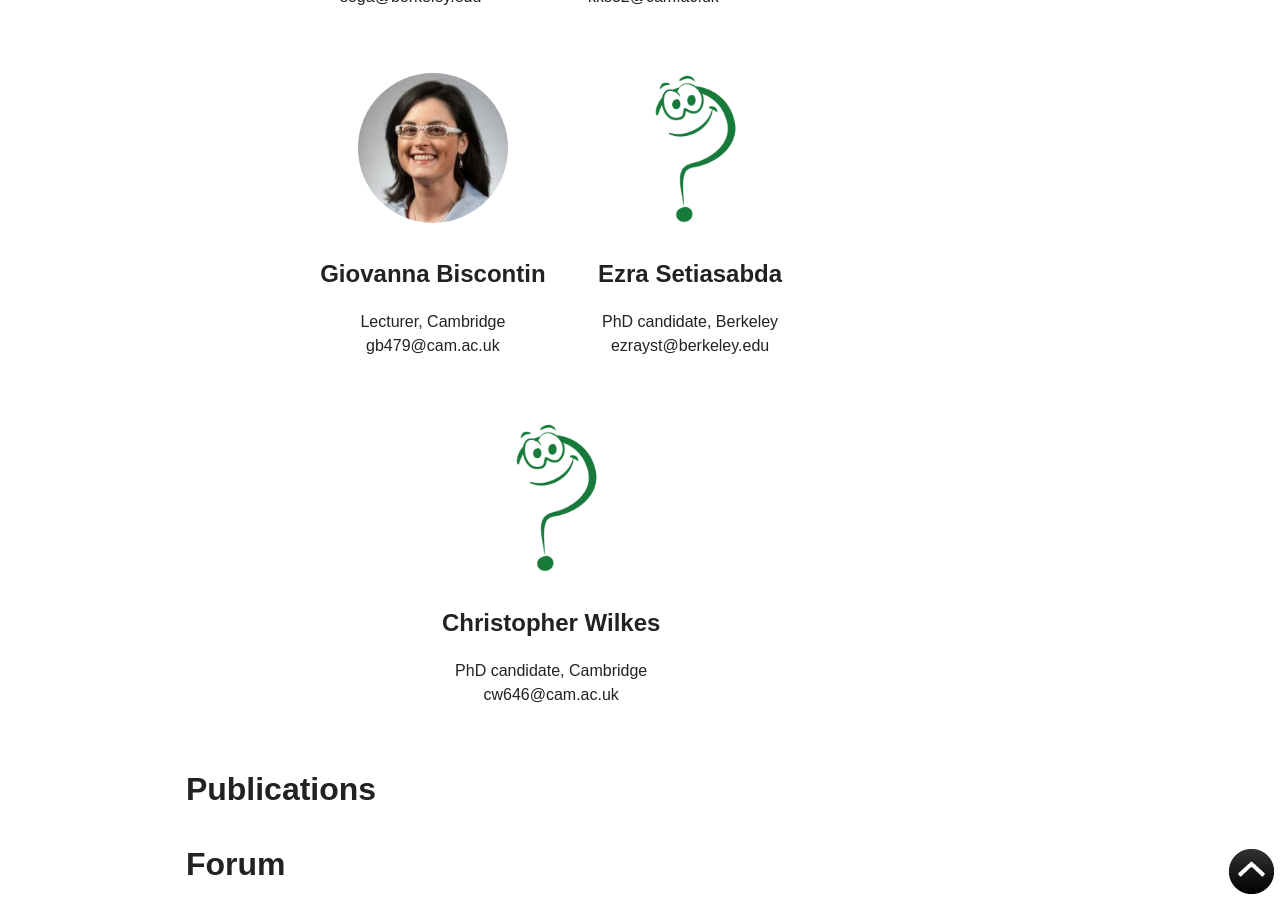
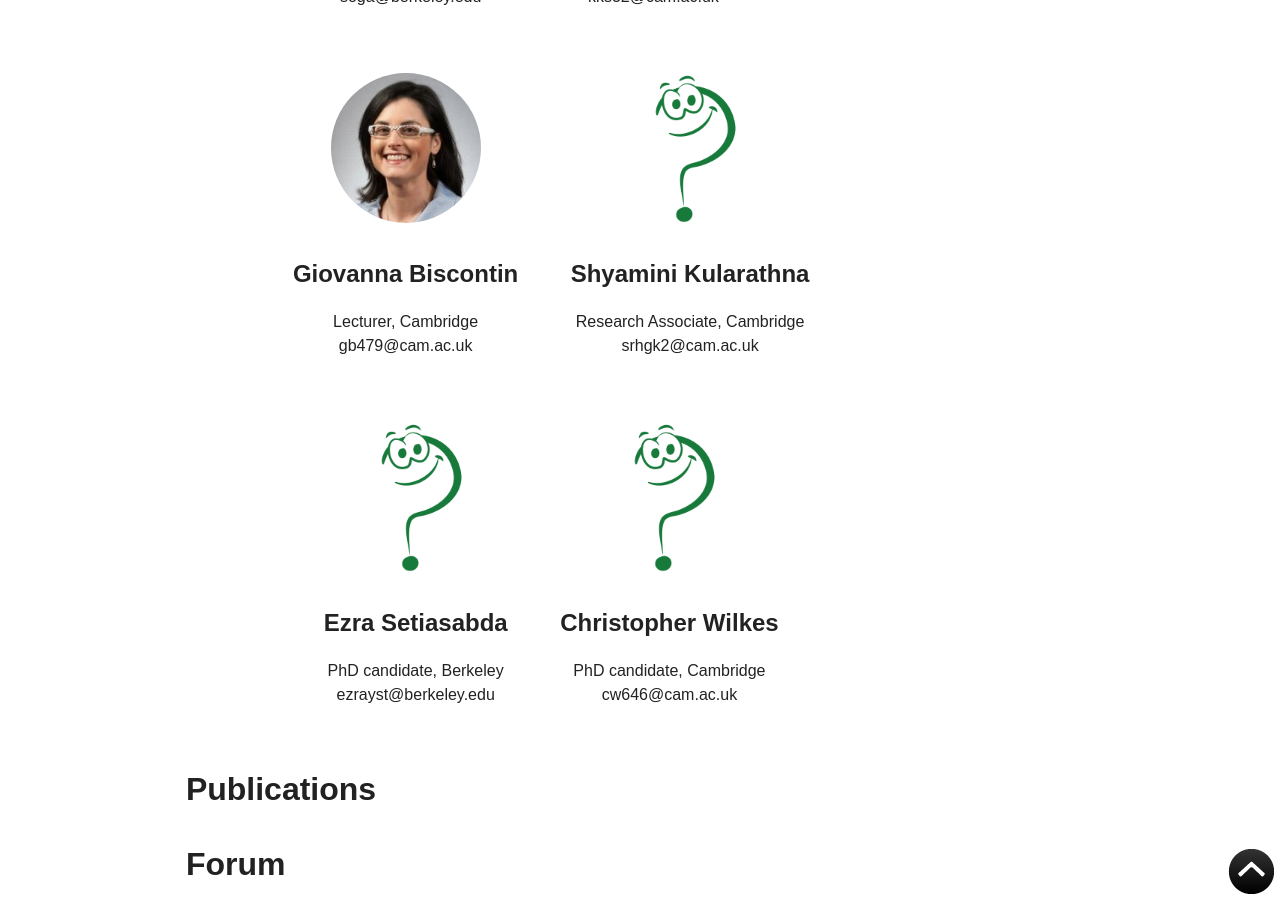
Before and after one commit to cb-geo/cb-geo.github.io, a Jekyll site: the page built from _posts/research_areas/2017-01-05-mpm.md, in a window 1280 px wide and 900 px high, scrolled down 1426 px. Built offline with Jekyll 4.4.1, drawn with Linux system fonts in a browser that asks for light colours; nearby versions of some CDN libraries.

Commit message:
:computer: Edit user details

```diff
--- a/_data/members.yml
+++ b/_data/members.yml
@@ -54,6 +54,15 @@
 
 # Researchers
 
+- name: Shyamini Kularathna
+  role: researcher
+  position: Research Associate
+  uni: Cambridge
+  image: question.png
+  email: srhgk2@cam.ac.uk
+  area:
+    - MPM
+
 - name: Yi Rui
   role: researcher
   position: Research Associate
@@ -90,13 +99,6 @@
   email: mhgardner@berkeley.edu
   area:
     - DEM
-
-- name: Shyamini Kularathna
-  role: student
-  position: PhD candidate
-  uni: Cambridge
-  image: question.png
-  email: srhgk2@cam.ac.uk
 
 - name: Hao Luo
   role: student
```
